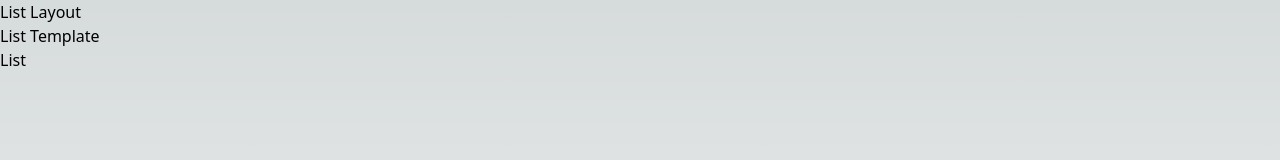
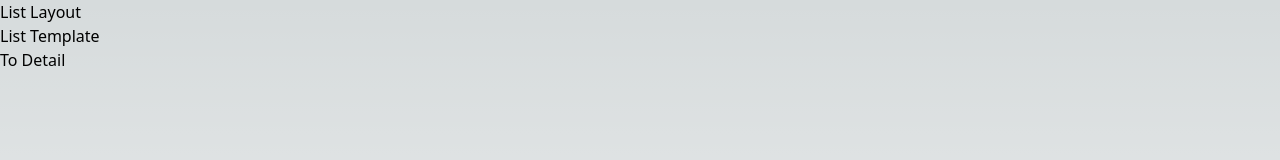
Before and after one commit to chuxinmofu/NextJs, a Next.js app: page /list in a window 1280 px wide. Shown: the top 160 px of the page. Built offline with nearby package versions, Linux system fonts and the light colour scheme.

Commit message:
feat：创建动态路由

```diff
--- /dev/null
+++ b/app/list/detail/[id]/page.jsx
@@ -0,0 +1,10 @@
+
+const ListDetail = ({ params }) => {
+
+    return (
+        <>
+            {params.id}
+        </>
+    )
+}
+export default ListDetail
--- a/components/List/index.jsx
+++ b/components/List/index.jsx
@@ -1,6 +1,11 @@
+'use client'
+import React, { useState } from 'react';
+import Link from "next/link";
+
 const ListCom = () => {
+    const [id, setId] = useState('00001')
     return (
-        <>List</>
+        <Link href={`/list/detail/${id}`}>To Detail</Link>
     )
 }
 export default ListCom
```
